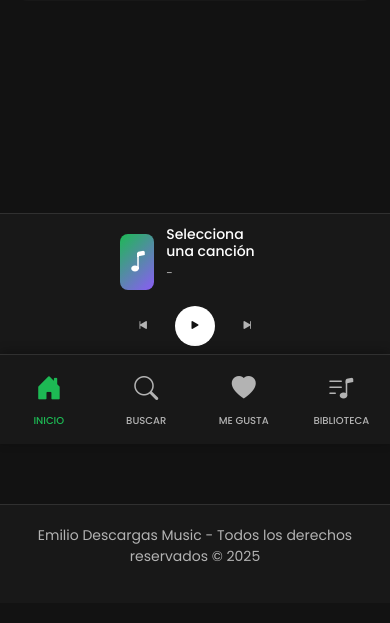
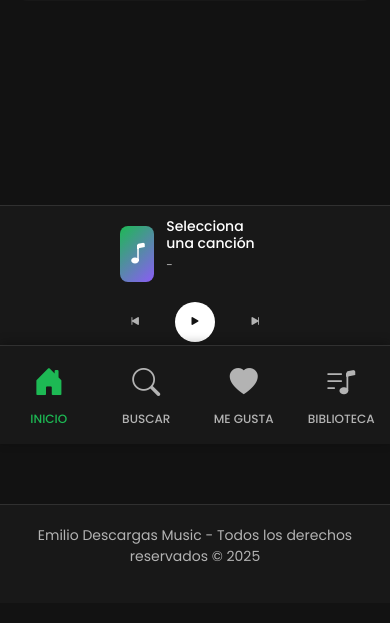
Before and after one commit to Groe21/api-youtube, a Flask app: page / in a window 390 px wide. Shown: the part 400-1023 px from the top of the page. Run offline with Flask 3, Linux system fonts and the light colour scheme; some libraries are stand-ins or nearby versions.

Commit message:
Improve mobile responsiveness: hide sidebar, add bottom tabs, enlarge player controls

```diff
--- a/templates/index.html
+++ b/templates/index.html
@@ -984,6 +984,18 @@
         @media (max-width: 768px) {
             .footer {
                 margin-left: 0;
+            }
+        }
+            @media (max-width: 768px) {
+            .mobile-tab {
+                font-size: 12px;
+            }
+            .mobile-tab i {
+                font-size: 28px;
+            }
+            .player-btn {
+                width: 48px;
+                height: 48px;
             }
         }
     </style>
```
